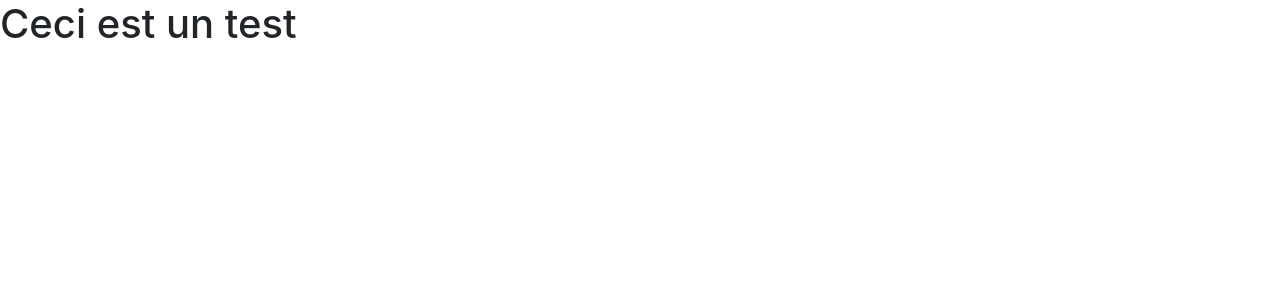
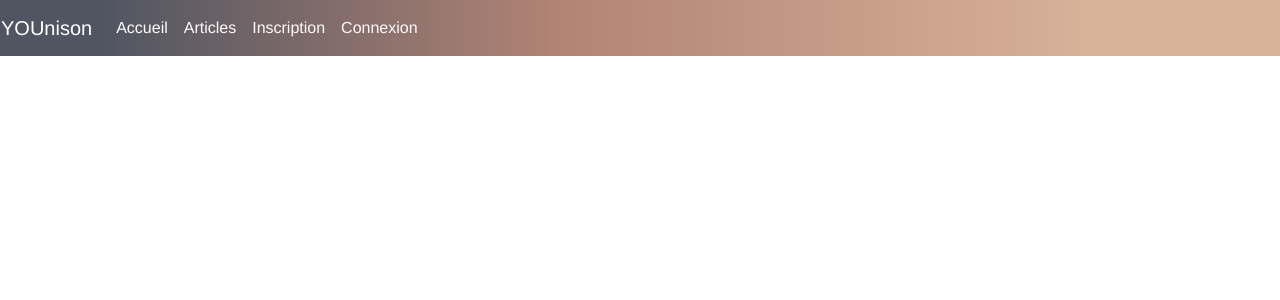
Before and after one commit to yayaGEMA/younison, a Symfony app: template templates/base.html.twig in a window 1280 px wide. Shown: the top 300 px of the page. Run offline with Twig, Linux system fonts and the light colour scheme; the template is opened without the code that fills it, so the values that code supplies are empty; some libraries are stand-ins or nearby versions.

Commit message:
ajout navbar

```diff
--- /dev/null
+++ b/public/css/style.css
@@ -0,0 +1,186 @@
+/*Police d'écriture*/
+@font-face{
+    font-family: 'Max';
+    src: url('../fonts/Maximum Impact.ttf');
+}
+@import url('https://fonts.googleapis.com/css?family=Source+Sans+Pro:200,300,400,600');
+
+/*Propriétés général*/
+.bg-sand{
+    background: rgb(81,85,97);
+    background: linear-gradient(90deg, rgba(81,85,97,1) 9%, rgba(178,132,116,1) 44%, rgba(216,177,153,1) 84%);
+}
+.bg-grade{
+    background: #515561
+}
+h1,a{
+    color: whitesmoke;
+}
+h3{
+    font-family: Max, Fairies ,Roboto ,Cambria, Cochin, Georgia, Times, 'Times New Roman', serif;
+    font-size: 1.5em;
+    text-shadow: 0 3px 0 rgba(0,0,0,0.6);
+    color: white;
+}
+.resume>p{
+    color: white;
+    font-size: 1.3em;
+}
+p{
+    color: black;
+}
+
+
+/*NAVBAR*/
+.navbar-dark .navbar-nav .nav-link{
+    color: snow;
+}
+.navbar-dark .navbar-nav .nav-link:hover{
+    color: #D8B199;
+}
+
+/*Bannière*/
+.banner{
+    background-image: url("../images/micro_noir4.jpg");
+    background-size: cover;
+    height: 450px;
+}
+
+/*Titre rotatif*/
+@keyframes tipsy {
+    0 {
+      transform: translateX(-50%) translateY(-50%) rotate(0deg);
+    }
+    100% {
+      transform: translateX(-50%) translateY(-50%) rotate(360deg);
+    }
+  }
+
+  body {
+    font-family: helvetica, arial, sans-serif;
+  }
+
+  .title {
+    color: #fffbf1;
+    text-shadow: 0 20px 25px #2e2e31, 0 40px 60px #2e2e31;
+    font-size: 80px;
+    font-weight: bold;
+    text-decoration: none;
+    letter-spacing: -3px;
+    margin: 0;
+    position: absolute;
+    top: 50%;
+    left: 50%;
+    transform: translateX(-50%) translateY(-50%);
+  }
+
+  .title:before,
+  .title:after {
+    content: '';
+    padding: .9em .4em;
+    position: absolute;
+    left: 50%;
+    width: 100%;
+    top: 50%;
+    display: block;
+    border: 15px solid #b28474;
+    transform: translateX(-50%) translateY(-50%) rotate(0deg);
+    animation: 10s infinite alternate ease-in-out tipsy;
+    -webkit-transform: translateX(-50%) translateY(-50%) rotate(0deg);
+    -moz-transform: translateX(-50%) translateY(-50%) rotate(0deg);
+    -ms-transform: translateX(-50%) translateY(-50%) rotate(0deg);
+    -o-transform: translateX(-50%) translateY(-50%) rotate(0deg);
+}
+
+  .title:before {
+    border-color: #d8b199 #d8b199 rgba(0, 0, 0, 0) rgba(0, 0, 0, 0);
+    z-index: -1;
+  }
+
+  .title:after {
+    border-color: rgba(0, 0, 0, 0) rgba(0, 0, 0, 0) #d8b199 #d8b199;
+    box-shadow: 25px 25px 25px rgba(46, 46, 49, .8);
+  }
+
+/*Vignettes de section*/
+.thumbnail{
+    -webkit-box-shadow: 10px 10px 37px -16px rgba(255,255,255,1);
+    -moz-box-shadow: 10px 10px 37px -16px rgba(255,255,255,1);
+    box-shadow: 10px 10px 37px -16px rgba(255,255,255,1);
+}
+/*Footer et RS*/
+
+.footer{
+    height: 200px;
+}
+.container {
+    display: flex;
+    justify-content: center;
+    align-items: center;
+    filter: url('#goo');
+}
+.button {
+   z-index: 99;
+    position: absolute;
+   display: flex;
+   justify-content: center;
+   align-items: center;
+   width: 150px;
+   height: 40px;
+   background: rgb(216,177,153);
+   background: radial-gradient(circle, rgba(216,177,153,1) 0%, rgba(81,85,97,1) 57%);
+   border-radius: 20px;
+   color: #fff;
+   font-size: 15px;
+   letter-spacing: 1px;
+   font-weight: 200;
+}
+.social {/*icones du font awesome arrondies*/
+   opacity: 0;
+   position: relative;
+   margin: 8px;
+   width: 40px;
+   height: 40px;
+   border-radius: 100%;
+   display: inline-block;
+   color: #fff;
+   font-size: 20px;
+   text-align: center;
+}
+.social i {
+   margin-top: 10px;
+}
+.social a {
+   color: #fff;
+}
+.twitter {
+   background: #00aced;
+}
+.facebook {
+   background: #3b5998;
+}
+.instagram {
+   background-color: #FEE140;
+   background-image: linear-gradient(45deg, #FEE140 0%, #FA709A 58%, #9618bc 94%);
+}
+.youtube {
+   background: #b00;
+}
+.clicked {
+   opacity: 1;
+   transition: 1.2s all ease;/*transition est un raccourci pour les 4 propriétés de transitions*/
+   transform: translateY(56px); /*La fonction translateY() permet de déplacer un élement verticalement sur le plan*/
+}
+.liens{
+    margin-top: 1.1em;
+    text-align: center;
+
+    color: white;
+}
+/*Media Queries*/
+
+@media only screen  and (min-width: 640px){
+  .banner{
+    display: none;
+  }
+}
--- a/templates/base.html.twig
+++ b/templates/base.html.twig
@@ -5,15 +5,50 @@
         <meta name="viewport" content="width=device-width, initial-scale=1.0">
         <title>{% block title %}Welcome!{% endblock %}</title>
         <link rel="stylesheet" href="{{asset('css/bootstrap.min.css')}}">
+        <link rel="stylesheet" href="{{asset('css/style.css')}}">
         {% block stylesheets %}{% endblock %}
     </head>
 
     <body>
-        {% block body %}{% endblock %}
-        <h1>Ceci est un test</h1>
+
+        <div class="container-fluid bg-grade"></div>
+            <!--Navbar principal, doc bootstrap : navbar> Toggler-->
+
+            <!--Navbar-->
+            <nav class=" row navbar navbar-expand-lg navbar-dark navbar-1 dark sticky-top bg-sand">
+                <!-- Navbar brand -->
+                <a class="navbar-brand" href="#">YOUnison</a>
+                <!-- Collapse button -->
+                <button class="navbar-toggler" type="button" data-toggle="collapse" data-target="#navbarSupportedContent15"
+                aria-controls="navbarSupportedContent15" aria-expanded="false" aria-label="Toggle navigation"><span class="navbar-toggler-icon"></span></button>
+                <!-- Collapsible content -->
+                <div class="collapse navbar-collapse" id="navbarSupportedContent15">
+                <!-- Links -->
+                <ul class="navbar-nav mr-auto">
+                    <li class="nav-item active">
+                        <a class="nav-link" href="#">Accueil <span class="sr-only">(current)</span></a>
+                    </li>
+                    <li class="nav-item">
+                        <a class="nav-link" href="#articles">Articles</a>
+                    </li>
+                    <li class="nav-item">
+                        <a class="nav-link" href="#inscription">Inscription</a>
+                    </li>
+                    <li class="nav-item">
+                        <a class="nav-link" href="connexion">Connexion</a>
+                    </li>
+                </ul>
+                <!-- Links -->
+                </div>
+                <!-- Collapsible content -->
+            </nav>
+            <!--/.Navbar-->
+            {% block body %}{% endblock %}
+        </div>
+
 
         {# Inclusion des fichiers JS généraux du site #}
-        <script src="{{ asset('js/jquery-3.5.1.min.js') }}"></script>
+        <script src="{{ asset('js/jquery-3.5.1.slim.min.js') }}"></script>
         <script src="{{ asset('js/popper.min.js') }}"></script>
         <script src="{{ asset('js/bootstrap.min.js') }}"></script>
         {% block javascripts %}{% endblock %}
```
